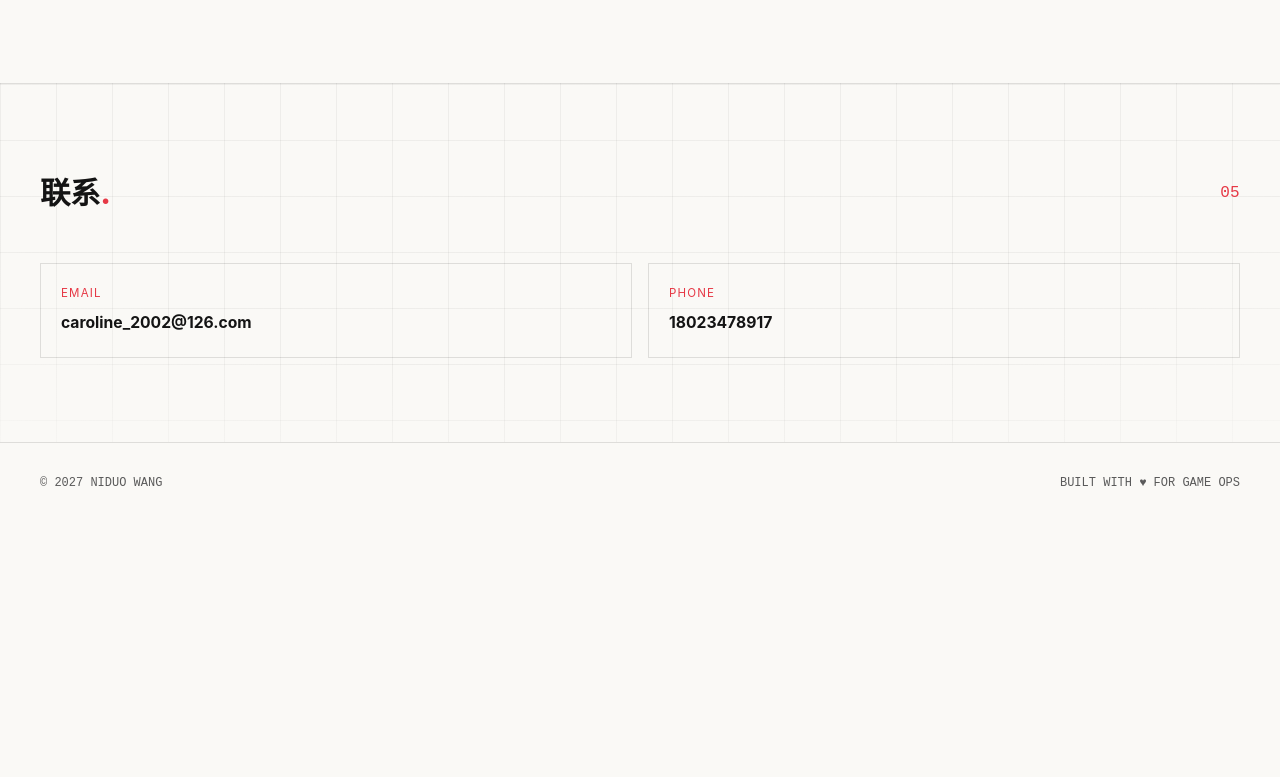
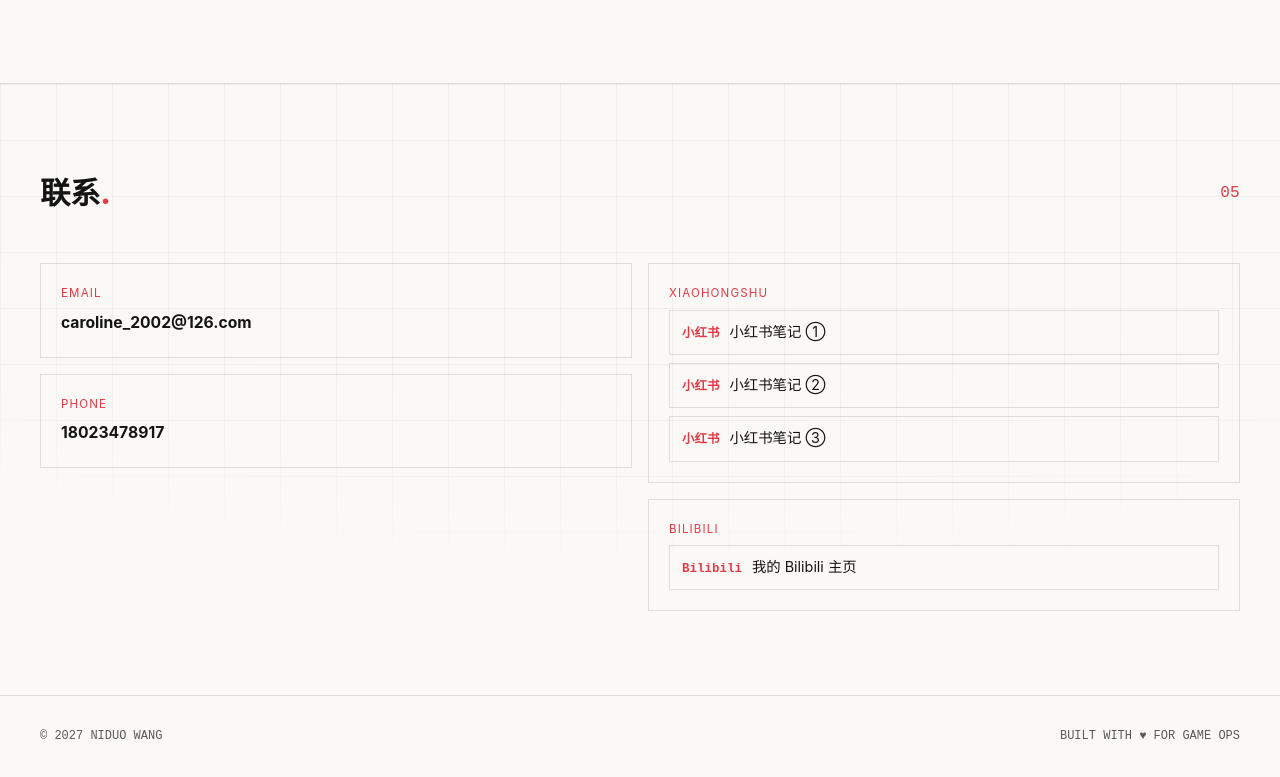
Before and after one commit to carolinewang0321-stack/projects-ver.1.3, a React (Vite) app: page / in a window 1280 px wide. Shown: the part 3863-4640 px from the top of the page. Before the commit the page ends 4386 px from the top, so only its background shows below. Built offline with nearby package versions, Linux system fonts and the light colour scheme; a web font is replaced by a local one.

Commit message:
feat: 更新暖暖系列描述、联系区新增小红书与Bilibili跳转链接
Coze-Commit-Type: user
Coze-User-ID: 4386409214906788
Coze-Conversation-ID: 13002131

```diff
--- a/src/data.ts
+++ b/src/data.ts
@@ -13,6 +13,24 @@ export const PROFILE = {
     "热爱游戏与二次元文化的运营人，擅长社媒内容策划、KOL合作与社区增长。希望用创意和数据为好游戏找到对的人。",
   email: "caroline_2002@126.com",
   phone: "18023478917",
+};
+
+// 联系 / 社交媒体链接（小红书为笔记合集，Bilibili 为个人主页）
+export const SOCIALS = {
+  xiaohongshu: {
+    name: "小红书",
+    note: "XIAOHONGSHU",
+    links: [
+      { label: "小红书笔记 ①", url: "https://xhslink.cn/o/2tf0qnn42es" },
+      { label: "小红书笔记 ②", url: "https://xhslink.cn/o/7OylQFBq2zO" },
+      { label: "小红书笔记 ③", url: "https://xhslink.cn/o/4160gnBU46h" },
+    ],
+  },
+  bilibili: {
+    name: "Bilibili",
+    note: "BILIBILI",
+    links: [{ label: "我的 Bilibili 主页", url: "https://space.bilibili.com/14385889" }],
+  },
 };
 
 export const EDUCATION = [
@@ -136,7 +154,7 @@ export const GAME_EXPERIENCE = [
   {
     cat: "换装向",
     games: [
-      { name: "暖暖系列", tag: "系列玩家" },
+      { name: "暖暖系列", tag: "奇迹暖暖 · 无限暖暖 · 暖暖环游世界" },
       { name: "以闪亮之名", tag: "" },
     ],
   },
--- a/src/index.css
+++ b/src/index.css
@@ -217,12 +217,22 @@ a { color: inherit; }
 .work-tag:nth-child(1) { border-color: var(--red); color: var(--red); }
 
 /* ============================ Contact ============================ */
-.contact-grid { display: grid; grid-template-columns: repeat(2, minmax(0, 1fr)); gap: 16px; }
+.contact-grid { display: grid; grid-template-columns: 1fr 1fr; gap: 16px; }
 @media (max-width: 700px){ .contact-grid{ grid-template-columns: 1fr; } }
+.contact-col { display: grid; gap: 16px; align-content: start; }
 .contact-item { display: flex; flex-direction: column; gap: 6px; padding: 20px; border: 1px solid var(--line); }
 .contact-item .rd { font-size: 0.72rem; letter-spacing: 0.1em; }
 .contact-link { font-weight: 700; font-size: 0.98rem; text-decoration: none; word-break: break-all; }
 .contact-link:hover { color: var(--red); }
+.soc-links { display: grid; gap: 8px; }
+.soc-link {
+  display: flex; align-items: baseline; gap: 10px; text-decoration: none;
+  border: 1px solid var(--line); padding: 9px 12px; font-size: 0.9rem;
+  color: var(--ink); transition: border-color 0.2s, background-color 0.2s;
+}
+.soc-link:hover { border-color: var(--red); background: color-mix(in srgb, var(--red) 6%, transparent); }
+.soc-name { flex: none; font-family: "Space Mono", monospace; font-weight: 700; color: var(--red); font-size: 0.78rem; }
+.soc-label { word-break: break-all; }
 .btn-cta {
   display: inline-flex; align-items: center; justify-content: center; gap: 8px;
   padding: 12px 24px; background: var(--red); color: #fff; border: 1px solid var(--red);
--- a/src/pages/Home.tsx
+++ b/src/pages/Home.tsx
@@ -1,7 +1,7 @@
 import { useEffect } from "react";
 import { Link } from "react-router-dom";
 import {
-  PROFILE, EDUCATION, LANGUAGE, SKILLS, EXPERIENCE, PORTFOLIO,
+  PROFILE, EDUCATION, LANGUAGE, SKILLS, EXPERIENCE, PORTFOLIO, SOCIALS,
 } from "../data";
 
 
@@ -175,6 +175,7 @@ export default function Home() {
         <div className="container">
           <SectionHead num="05" title="联系" />
           <div className="contact-grid reveal">
+            <div className="contact-col">
               <div className="contact-item">
                 <span className="mono rd">EMAIL</span>
                 <span className="contact-link">{PROFILE.email}</span>
@@ -182,6 +183,31 @@ export default function Home() {
               <div className="contact-item">
                 <span className="mono rd">PHONE</span>
                 <span className="contact-link">{PROFILE.phone}</span>
+              </div>
+            </div>
+            <div className="contact-col">
+              <div className="contact-item">
+                <span className="mono rd">{SOCIALS.xiaohongshu.note}</span>
+                <div className="soc-links">
+                  {SOCIALS.xiaohongshu.links.map((l) => (
+                    <a key={l.url} className="soc-link" href={l.url} target="_blank" rel="noopener noreferrer">
+                      <span className="soc-name">{SOCIALS.xiaohongshu.name}</span>
+                      <span className="soc-label">{l.label}</span>
+                    </a>
+                  ))}
+                </div>
+              </div>
+              <div className="contact-item">
+                <span className="mono rd">{SOCIALS.bilibili.note}</span>
+                <div className="soc-links">
+                  {SOCIALS.bilibili.links.map((l) => (
+                    <a key={l.url} className="soc-link" href={l.url} target="_blank" rel="noopener noreferrer">
+                      <span className="soc-name">{SOCIALS.bilibili.name}</span>
+                      <span className="soc-label">{l.label}</span>
+                    </a>
+                  ))}
+                </div>
+              </div>
             </div>
           </div>
         </div>
```
Lines whose indentation alone changed are shown as unchanged.
